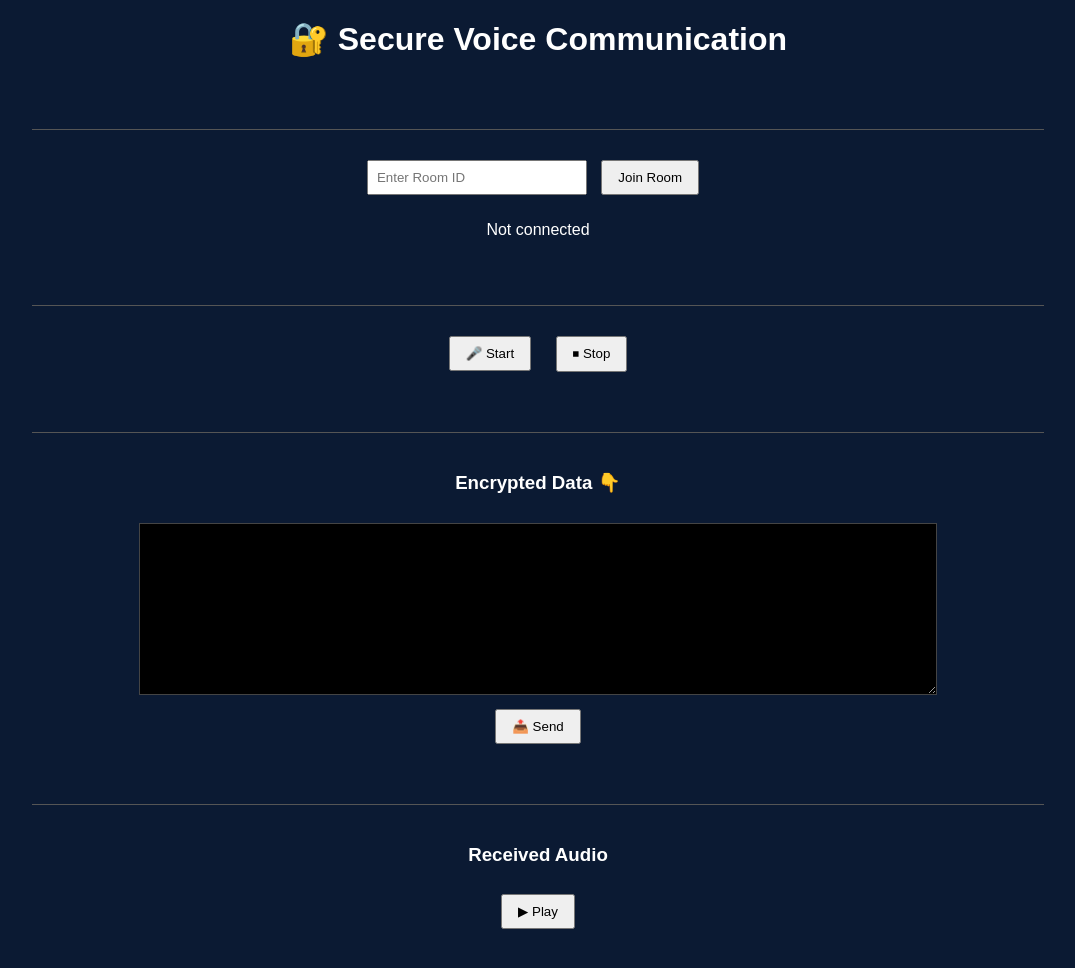
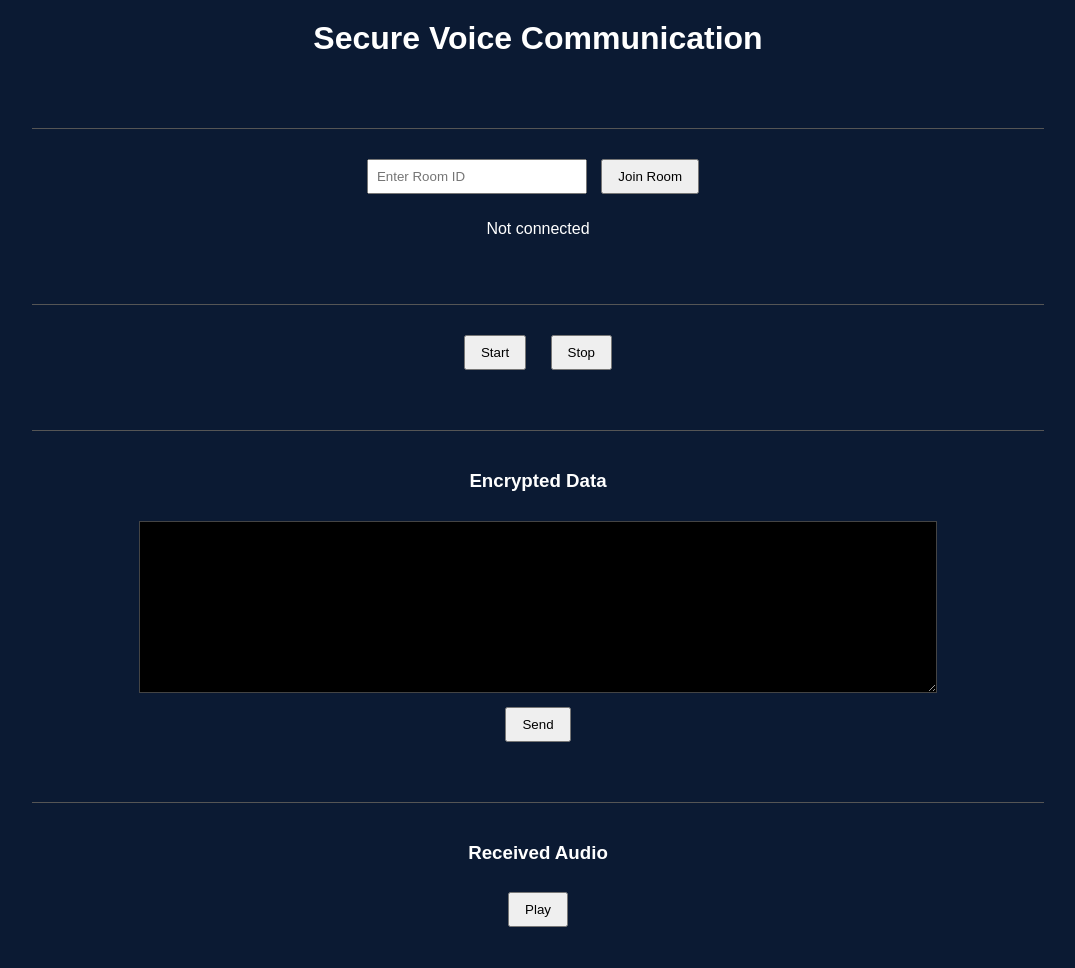
Before and after one commit to Harsh2023UCI8026/secure-voice-communication, a website: page public/index.html in a window 1280 px wide. Shown: the whole page, without its empty margins (102-1177 px from the left). Drawn offline with nearby package versions, Linux system fonts and the light colour scheme; no server answers.

Commit message:
Remove emojis from index.html
Removed emojis from headings and buttons for a cleaner look.

```diff
--- a/public/index.html
+++ b/public/index.html
@@ -57,7 +57,7 @@
 
 <body>
 
-    <h1>🔐 Secure Voice Communication</h1>
+    <h1>Secure Voice Communication</h1>
 
     <div class="container">
 
@@ -70,27 +70,27 @@
 
         <!-- RECORD -->
         <div class="section">
-            <button onclick="startRecording()">🎤 Start</button>
-            <button onclick="stopRecording()">⏹ Stop</button>
+            <button onclick="startRecording()"> Start</button>
+            <button onclick="stopRecording()">Stop</button>
         </div>
 
         <!-- ENCRYPTED DATA -->
         <div class="section">
-            <h3>Encrypted Data 👇</h3>
+            <h3>Encrypted Data </h3>
 
             <textarea id="output" readonly></textarea>
             <br>
 
-            <button onclick="sendAudio()">📤 Send</button>
+            <button onclick="sendAudio()"> Send</button>
         </div>
 
         <!-- RECEIVED AUDIO -->
         <div class="section">
             <h3>Received Audio</h3>
 
-            <button id="playBtn">▶ Play</button>
+            <button id="playBtn"> Play</button>
 
-            <!-- 🔥 VERY IMPORTANT -->
+            <!--  VERY IMPORTANT -->
             <div id="audioContainer"></div>
         </div>
 
```
